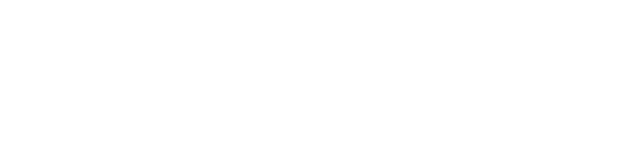
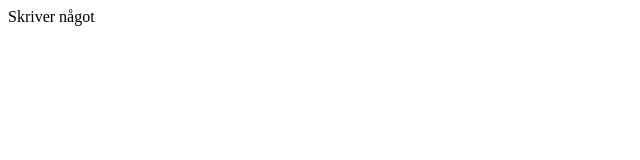
Before and after one commit to Max3er/pro-cv, a plain HTML site: page index.html in a window 1280 px wide. Shown: the whole page, without its empty margins (0-640 px from the left). Drawn offline with Linux system fonts and the light colour scheme.

Commit message:
First commit

```diff
--- a/index.html
+++ b/index.html
@@ -1,3 +1,5 @@
 <html>
 
+    <p>Skriver något</p>
+
 </html>
```
